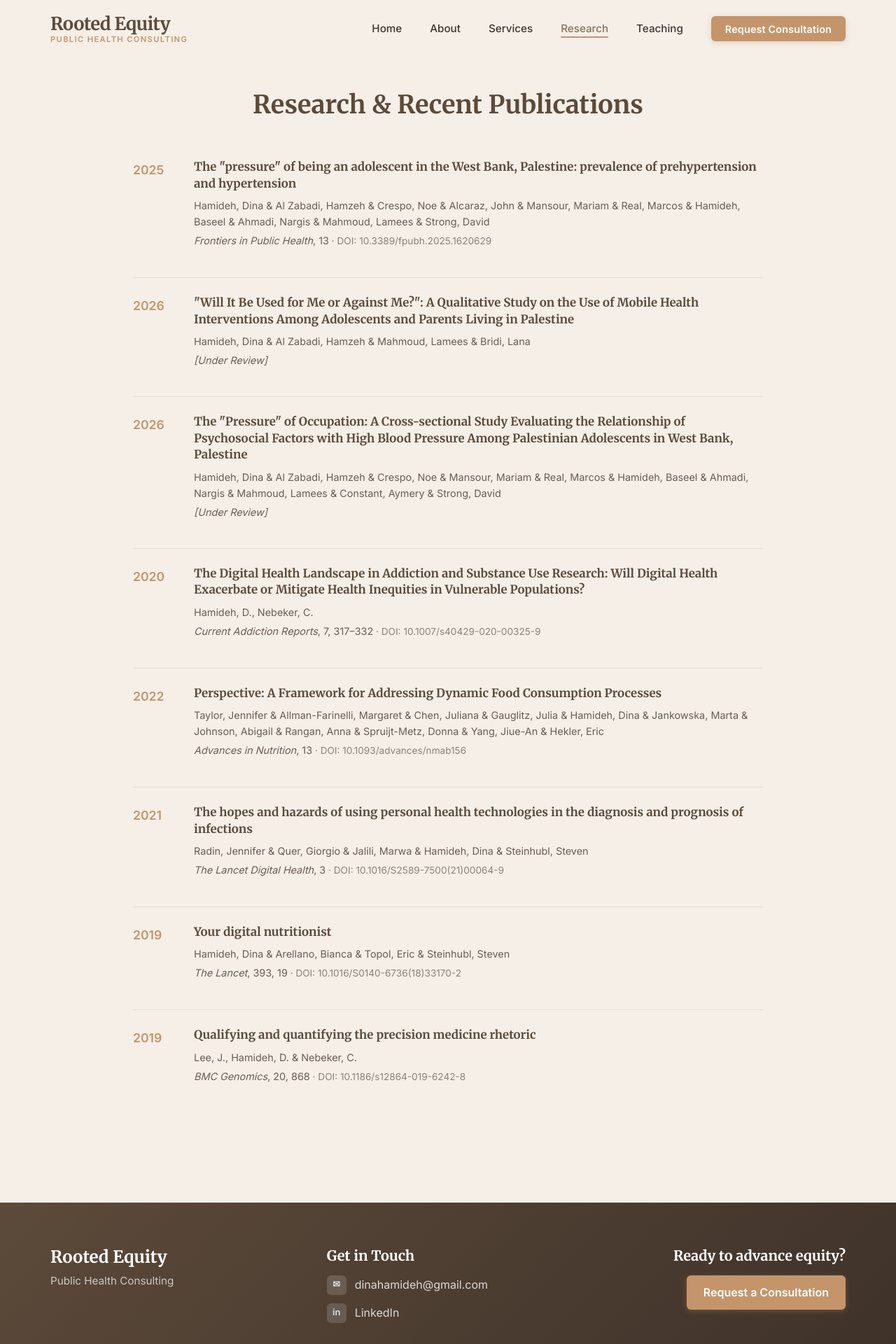
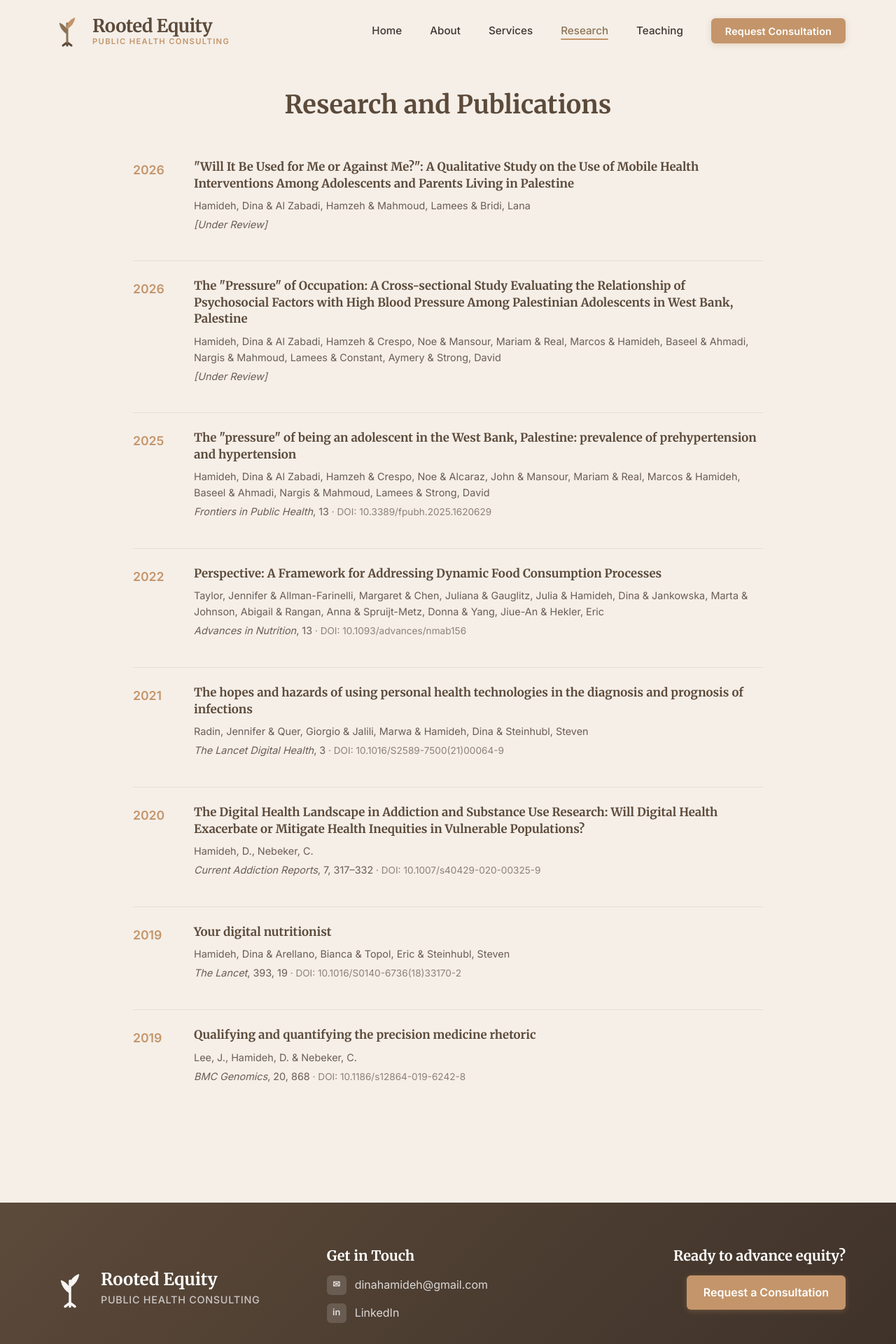
Before and after one commit to vidhyakshayakannan/rooted-equity-portfolio, a React (Vite) app: page /research in a window 1280 px wide. Shown: the top 1920 px of the page at 70% size. Built offline with nearby package versions, Linux system fonts and the light colour scheme.

Commit message:
Added logo to footer

```diff
--- a/src/components/Footer.css
+++ b/src/components/Footer.css
@@ -12,16 +12,34 @@
     margin-bottom: 3rem;
 }
 
+.footer-brand {
+    display: flex;
+    align-items: center;
+    gap: 1rem;
+}
+
+.footer-logo {
+    height: 56px;
+    width: auto;
+    filter: brightness(0) invert(1);
+    opacity: 0.95;
+}
+
 .footer-brand h3 {
     font-family: var(--font-heading);
     color: white;
     font-size: 1.5rem;
-    margin-bottom: 0.5rem;
+    margin-bottom: 0.25rem;
+    line-height: 1.1;
 }
 
 .footer-brand p {
     color: rgba(255, 255, 255, 0.7);
-    font-size: 0.95rem;
+    font-size: 0.9rem;
+    margin: 0;
+    text-transform: uppercase;
+    letter-spacing: 0.05em;
+    font-weight: 500;
 }
 
 .footer-contact h4 {
--- a/src/components/Footer.jsx
+++ b/src/components/Footer.jsx
@@ -7,8 +7,11 @@ const Footer = () => {
             <div className="container">
                 <div className="footer-top">
                     <div className="footer-brand">
-                        <h3>Rooted Equity</h3>
-                        <p>Public Health Consulting</p>
+                        <img src="/logo.svg" alt="Rooted Equity Logo" className="footer-logo" />
+                        <div>
+                            <h3>Rooted Equity</h3>
+                            <p>Public Health Consulting</p>
+                        </div>
                     </div>
 
                     <div className="footer-contact">
--- a/src/components/Navbar.css
+++ b/src/components/Navbar.css
@@ -23,6 +23,19 @@
 
 .navbar-brand {
   text-decoration: none;
+  display: flex;
+  align-items: center;
+  gap: 0.75rem;
+}
+
+.navbar-logo {
+  height: 48px;
+  width: auto;
+  transition: transform 0.3s ease;
+}
+
+.navbar-brand:hover .navbar-logo {
+  transform: rotate(-10deg);
 }
 
 .brand-container {
@@ -214,6 +227,10 @@
   .brand-sub {
     font-size: 0.6rem;
   }
+
+  .navbar-logo {
+    height: 36px;
+  }
 }
 
 @media (max-width: 480px) {
--- a/src/components/Navbar.jsx
+++ b/src/components/Navbar.jsx
@@ -29,6 +29,7 @@ const Navbar = () => {
     <nav className={`navbar ${scrolled ? 'scrolled' : ''}`}>
       <div className="container navbar-content">
         <Link to="/" className="navbar-brand">
+          <img src="/logo.svg" alt="Rooted Equity Logo" className="navbar-logo" />
           <div className="brand-container">
             <span className="brand-main">Rooted Equity</span>
             <span className="brand-sub">Public Health Consulting</span>
--- a/src/components/Research.jsx
+++ b/src/components/Research.jsx
@@ -1,15 +1,6 @@
 import './Research.css';
 
 const publications = [
-    {
-        authors: 'Hamideh, Dina & Al Zabadi, Hamzeh & Crespo, Noe & Alcaraz, John & Mansour, Mariam & Real, Marcos & Hamideh, Baseel & Ahmadi, Nargis & Mahmoud, Lamees & Strong, David',
-        year: '2025',
-        title: 'The "pressure" of being an adolescent in the West Bank, Palestine: prevalence of prehypertension and hypertension',
-        journal: 'Frontiers in Public Health',
-        volume: '13',
-        doi: '10.3389/fpubh.2025.1620629',
-        link: 'https://doi.org/10.3389/fpubh.2025.1620629'
-    },
     {
         authors: 'Hamideh, Dina & Al Zabadi, Hamzeh & Mahmoud, Lamees & Bridi, Lana',
         year: '2026',
@@ -29,13 +20,13 @@ const publications = [
         link: null
     },
     {
-        authors: 'Hamideh, D., Nebeker, C.',
-        year: '2020',
-        title: 'The Digital Health Landscape in Addiction and Substance Use Research: Will Digital Health Exacerbate or Mitigate Health Inequities in Vulnerable Populations?',
-        journal: 'Current Addiction Reports',
-        volume: '7, 317–332',
-        doi: '10.1007/s40429-020-00325-9',
-        link: 'https://doi.org/10.1007/s40429-020-00325-9'
+        authors: 'Hamideh, Dina & Al Zabadi, Hamzeh & Crespo, Noe & Alcaraz, John & Mansour, Mariam & Real, Marcos & Hamideh, Baseel & Ahmadi, Nargis & Mahmoud, Lamees & Strong, David',
+        year: '2025',
+        title: 'The "pressure" of being an adolescent in the West Bank, Palestine: prevalence of prehypertension and hypertension',
+        journal: 'Frontiers in Public Health',
+        volume: '13',
+        doi: '10.3389/fpubh.2025.1620629',
+        link: 'https://doi.org/10.3389/fpubh.2025.1620629'
     },
     {
         authors: 'Taylor, Jennifer & Allman-Farinelli, Margaret & Chen, Juliana & Gauglitz, Julia & Hamideh, Dina & Jankowska, Marta & Johnson, Abigail & Rangan, Anna & Spruijt-Metz, Donna & Yang, Jiue-An & Hekler, Eric',
@@ -54,6 +45,15 @@ const publications = [
         volume: '3',
         doi: '10.1016/S2589-7500(21)00064-9',
         link: 'https://doi.org/10.1016/S2589-7500(21)00064-9'
+    },
+    {
+        authors: 'Hamideh, D., Nebeker, C.',
+        year: '2020',
+        title: 'The Digital Health Landscape in Addiction and Substance Use Research: Will Digital Health Exacerbate or Mitigate Health Inequities in Vulnerable Populations?',
+        journal: 'Current Addiction Reports',
+        volume: '7, 317–332',
+        doi: '10.1007/s40429-020-00325-9',
+        link: 'https://doi.org/10.1007/s40429-020-00325-9'
     },
     {
         authors: 'Hamideh, Dina & Arellano, Bianca & Topol, Eric & Steinhubl, Steven',
@@ -79,7 +79,7 @@ const Research = () => {
     return (
         <section className="section section-bg page-content">
             <div className="container">
-                <h2 className="section-title text-center">Research &amp; Recent Publications</h2>
+                <h2 className="section-title text-center">Research and Publications</h2>
 
                 <div className="publications-list">
                     {publications.map((pub, i) => (
```
